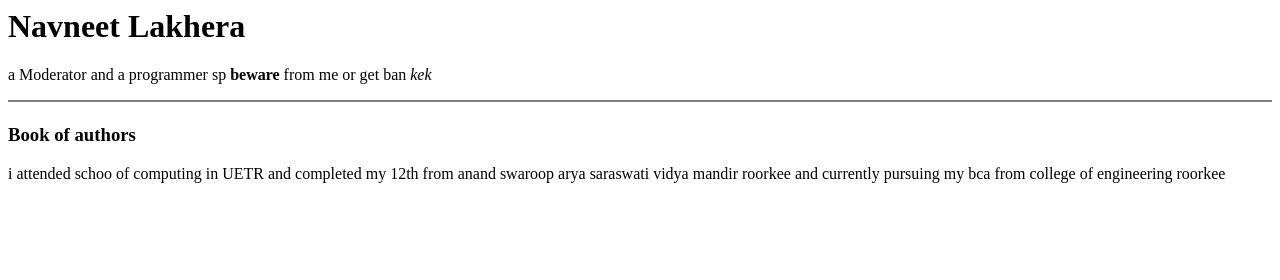
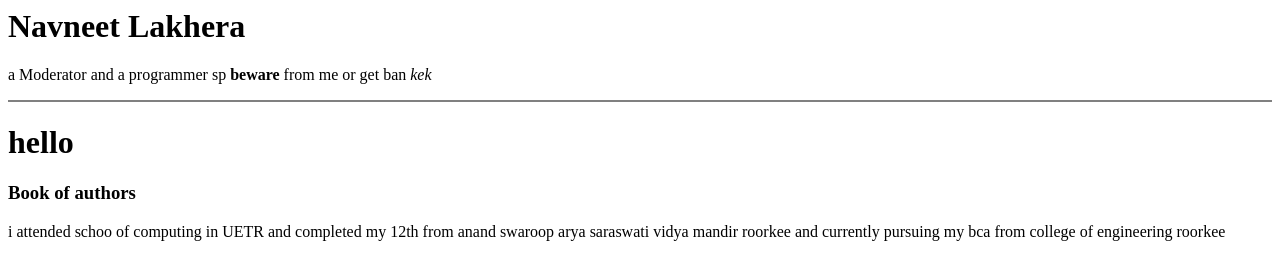
Before and after one commit to SaiAryan1784/Web-Dev-Projects-navneet, a plain HTML site: page web-dev7-9.html in a window 1280 px wide. Drawn offline with Linux system fonts and the light colour scheme.

Commit message:
i i i i i i
cOked files:
abort
[

```diff
--- a/web-dev7-9.html
+++ b/web-dev7-9.html
@@ -5,7 +5,7 @@
   <body>
     <p> a Moderator and a programmer sp <strong> beware</strong> from me or get ban <em>kek</em></p>
     <hr size="2" noshade>
-    <h1></h1>
+    <h1>hello</h1>
     <h3><strong>Book of authors</strong></h3>
     <p> i attended schoo of computing in UETR and completed my 12th from anand swaroop arya saraswati vidya mandir roorkee and currently pursuing my bca from college of engineering roorkee</p>
   </body>
```
